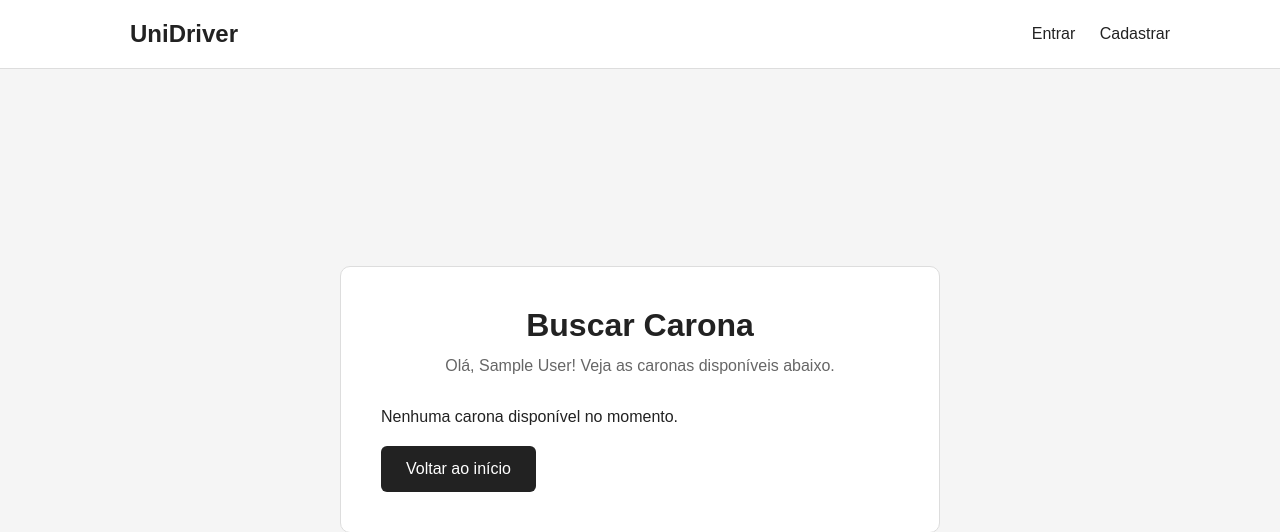
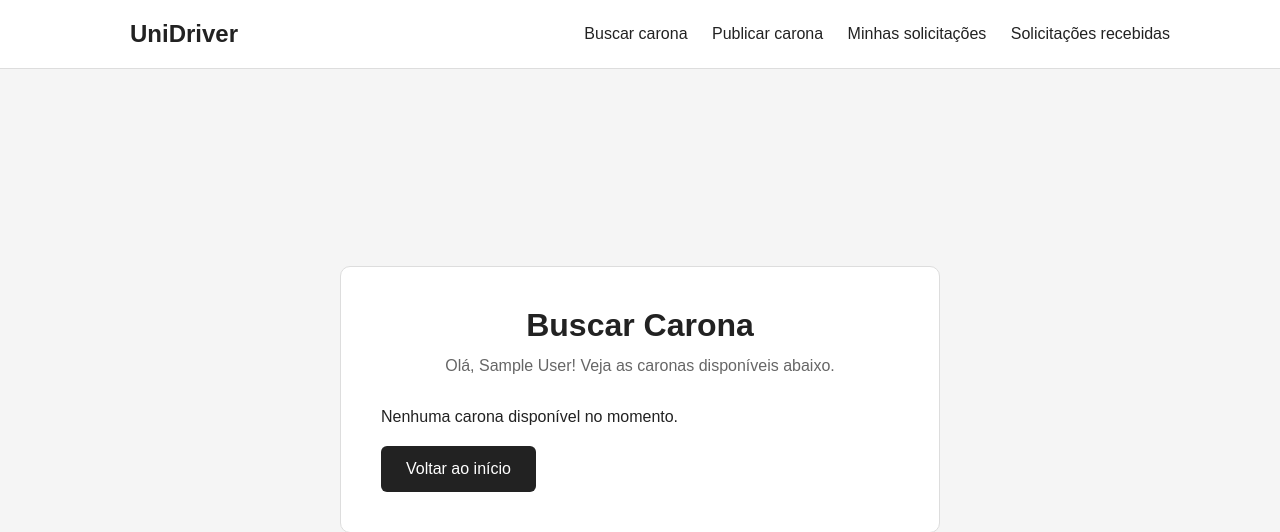
Before and after one commit to guilhermetelles890/Projeto-Carona-universitaria, a Flask app: page /buscar_caronas in a window 1280 px wide. Shown: the top 532 px of the page. Run offline with Flask 3, Linux system fonts and the light colour scheme; the visitor is signed in with stand-in values (Sample User, id 1); data comes from the database, SQL or seed files in the repository; data that the repository does not hold is empty.

Commit message:
Solicitação de carona adicionado para os passageiros e aceitação de carona adicionado para os motoristas

```diff
--- a/app/database.py
+++ b/app/database.py
@@ -133,4 +133,142 @@ def listar_trajetos():
     conexao.close()
     return trajetos
 
+
+def buscar_trajeto_por_id(id_trajeto):
+    conexao = conectar_banco()
+
+    trajeto = conexao.execute("""
+        SELECT * FROM trajetos WHERE id_trajeto = ?
+    """, (id_trajeto,)).fetchone()
+
+    conexao.close()
+    return trajeto
+
+
+def buscar_solicitacao_existente(id_trajeto, id_usuario):
+    conexao = conectar_banco()
+
+    solicitacao = conexao.execute("""
+        SELECT * FROM solicitacoes
+        WHERE id_trajeto = ? AND id_usuario = ? AND status IN ('pendente', 'aceita')
+    """, (id_trajeto, id_usuario)).fetchone()
+
+    conexao.close()
+    return solicitacao
+
+
+def criar_solicitacao(id_trajeto, id_usuario):
+    conexao = conectar_banco()
+    cursor = conexao.cursor()
+
+    cursor.execute("""
+        INSERT INTO solicitacoes (id_trajeto, id_usuario, status)
+        VALUES (?, ?, 'pendente')
+    """, (id_trajeto, id_usuario))
+
+    conexao.commit()
+    conexao.close()
+
+
+def buscar_solicitacao_por_id(id_solicitacao):
+    conexao = conectar_banco()
+
+    solicitacao = conexao.execute("""
+        SELECT solicitacoes.*, trajetos.id_usuario AS id_motorista,
+               trajetos.vagas_disponiveis, trajetos.origem, trajetos.destino
+        FROM solicitacoes
+        JOIN trajetos ON solicitacoes.id_trajeto = trajetos.id_trajeto
+        WHERE solicitacoes.id_solicitacao = ?
+    """, (id_solicitacao,)).fetchone()
+
+    conexao.close()
+    return solicitacao
+
+
+def listar_solicitacoes_recebidas(id_usuario_motorista):
+    conexao = conectar_banco()
+
+    solicitacoes = conexao.execute("""
+        SELECT solicitacoes.*, trajetos.origem, trajetos.destino,
+               trajetos.data_hora_saida, trajetos.vagas_disponiveis,
+               usuarios.nome AS passageiro_nome, usuarios.telefone AS passageiro_telefone
+        FROM solicitacoes
+        JOIN trajetos ON solicitacoes.id_trajeto = trajetos.id_trajeto
+        JOIN usuarios ON solicitacoes.id_usuario = usuarios.id
+        WHERE trajetos.id_usuario = ?
+        ORDER BY (solicitacoes.status = 'pendente') DESC, solicitacoes.data_solicitacao DESC
+    """, (id_usuario_motorista,)).fetchall()
+
+    conexao.close()
+    return solicitacoes
+
+
+def listar_minhas_solicitacoes(id_usuario):
+    conexao = conectar_banco()
+
+    solicitacoes = conexao.execute("""
+        SELECT solicitacoes.*, trajetos.origem, trajetos.destino,
+               trajetos.data_hora_saida, usuarios.nome AS motorista_nome,
+               usuarios.telefone AS motorista_telefone
+        FROM solicitacoes
+        JOIN trajetos ON solicitacoes.id_trajeto = trajetos.id_trajeto
+        JOIN usuarios ON trajetos.id_usuario = usuarios.id
+        WHERE solicitacoes.id_usuario = ?
+        ORDER BY solicitacoes.data_solicitacao DESC
+    """, (id_usuario,)).fetchall()
+
+    conexao.close()
+    return solicitacoes
+
+
+def aceitar_solicitacao(id_solicitacao):
+    conexao = conectar_banco()
+    cursor = conexao.cursor()
+
+    cursor.execute("""
+        UPDATE solicitacoes SET status = 'aceita' WHERE id_solicitacao = ?
+    """, (id_solicitacao,))
+
+    cursor.execute("""
+        SELECT id_trajeto FROM solicitacoes WHERE id_solicitacao = ?
+    """, (id_solicitacao,))
+    id_trajeto = cursor.fetchone()["id_trajeto"]
+
+    cursor.execute("""
+        UPDATE trajetos
+        SET vagas_disponiveis = vagas_disponiveis - 1
+        WHERE id_trajeto = ? AND vagas_disponiveis > 0
+    """, (id_trajeto,))
+
+    cursor.execute("""
+        SELECT vagas_disponiveis FROM trajetos WHERE id_trajeto = ?
+    """, (id_trajeto,))
+    vagas_restantes = cursor.fetchone()["vagas_disponiveis"]
+
+    if vagas_restantes <= 0:
+        cursor.execute("""
+            UPDATE trajetos SET status = 'lotado' WHERE id_trajeto = ?
+        """, (id_trajeto,))
+
+        cursor.execute("""
+            UPDATE solicitacoes SET status = 'recusada'
+            WHERE id_trajeto = ? AND status = 'pendente'
+        """, (id_trajeto,))
+
+    conexao.commit()
+    conexao.close()
+
+
+def recusar_solicitacao(id_solicitacao):
+    conexao = conectar_banco()
+    cursor = conexao.cursor()
+
+    cursor.execute("""
+        UPDATE solicitacoes SET status = 'recusada' WHERE id_solicitacao = ?
+    """, (id_solicitacao,))
+
+    conexao.commit()
+    conexao.close()
+
+
 inicializar_banco()
--- a/app/routes.py
+++ b/app/routes.py
@@ -1,7 +1,20 @@
-from flask import render_template, request, redirect, url_for, session
+from flask import render_template, request, redirect, url_for, session, flash
 
 from app import app
-from app.database import cadastrar_usuario, conectar_banco, cadastrar_trajeto, listar_trajetos
+from app.database import (
+    cadastrar_usuario,
+    conectar_banco,
+    cadastrar_trajeto,
+    listar_trajetos,
+    buscar_trajeto_por_id,
+    buscar_solicitacao_existente,
+    criar_solicitacao,
+    buscar_solicitacao_por_id,
+    listar_solicitacoes_recebidas,
+    listar_minhas_solicitacoes,
+    aceitar_solicitacao,
+    recusar_solicitacao,
+)
 from werkzeug.security import generate_password_hash, check_password_hash
 
 from functools import wraps
@@ -77,7 +90,105 @@ def login():
 @login_obrigatorio
 def buscar_caronas():
     trajetos = listar_trajetos()
-    return render_template("buscar_caronas.html", trajetos=trajetos)
+
+    # Monta um dicionário {id_trajeto: status} com as solicitações que o
+    # próprio usuário logado já fez, para exibir o status correto no botão
+    minhas_solicitacoes = listar_minhas_solicitacoes(session["usuario_id"])
+    status_por_trajeto = {
+        s["id_trajeto"]: s["status"]
+        for s in minhas_solicitacoes
+        if s["status"] in ("pendente", "aceita")
+    }
+
+    return render_template(
+        "buscar_caronas.html",
+        trajetos=trajetos,
+        status_por_trajeto=status_por_trajeto,
+    )
+
+
+@app.route("/solicitar_carona/<int:id_trajeto>", methods=["POST"])
+@login_obrigatorio
+def solicitar_carona(id_trajeto):
+    trajeto = buscar_trajeto_por_id(id_trajeto)
+
+    if trajeto is None:
+        flash("Essa carona não existe mais.")
+        return redirect(url_for("buscar_caronas"))
+
+    if trajeto["id_usuario"] == session["usuario_id"]:
+        flash("Você não pode solicitar uma vaga na sua própria carona.")
+        return redirect(url_for("buscar_caronas"))
+
+    if trajeto["vagas_disponiveis"] <= 0:
+        flash("Essa carona não tem mais vagas disponíveis.")
+        return redirect(url_for("buscar_caronas"))
+
+    ja_existe = buscar_solicitacao_existente(id_trajeto, session["usuario_id"])
+    if ja_existe:
+        flash("Você já solicitou essa carona.")
+        return redirect(url_for("buscar_caronas"))
+
+    criar_solicitacao(id_trajeto, session["usuario_id"])
+    flash("Solicitação enviada! Aguarde o motorista aceitar.")
+
+    return redirect(url_for("buscar_caronas"))
+
+
+@app.route("/minhas_solicitacoes")
+@login_obrigatorio
+def minhas_solicitacoes():
+    solicitacoes = listar_minhas_solicitacoes(session["usuario_id"])
+    return render_template("minhas_solicitacoes.html", solicitacoes=solicitacoes)
+
+
+@app.route("/solicitacoes_recebidas")
+@login_obrigatorio
+def solicitacoes_recebidas():
+    solicitacoes = listar_solicitacoes_recebidas(session["usuario_id"])
+    return render_template("solicitacoes_recebidas.html", solicitacoes=solicitacoes)
+
+
+@app.route("/solicitacao/<int:id_solicitacao>/aceitar", methods=["POST"])
+@login_obrigatorio
+def aceitar_solicitacao_route(id_solicitacao):
+    solicitacao = buscar_solicitacao_por_id(id_solicitacao)
+
+    if solicitacao is None or solicitacao["id_motorista"] != session["usuario_id"]:
+        flash("Solicitação não encontrada.")
+        return redirect(url_for("solicitacoes_recebidas"))
+
+    if solicitacao["status"] != "pendente":
+        flash("Essa solicitação já foi respondida.")
+        return redirect(url_for("solicitacoes_recebidas"))
+
+    if solicitacao["vagas_disponiveis"] <= 0:
+        flash("Não há mais vagas disponíveis nessa carona.")
+        return redirect(url_for("solicitacoes_recebidas"))
+
+    aceitar_solicitacao(id_solicitacao)
+    flash("Solicitação aceita!")
+
+    return redirect(url_for("solicitacoes_recebidas"))
+
+
+@app.route("/solicitacao/<int:id_solicitacao>/recusar", methods=["POST"])
+@login_obrigatorio
+def recusar_solicitacao_route(id_solicitacao):
+    solicitacao = buscar_solicitacao_por_id(id_solicitacao)
+
+    if solicitacao is None or solicitacao["id_motorista"] != session["usuario_id"]:
+        flash("Solicitação não encontrada.")
+        return redirect(url_for("solicitacoes_recebidas"))
+
+    if solicitacao["status"] != "pendente":
+        flash("Essa solicitação já foi respondida.")
+        return redirect(url_for("solicitacoes_recebidas"))
+
+    recusar_solicitacao(id_solicitacao)
+    flash("Solicitação recusada.")
+
+    return redirect(url_for("solicitacoes_recebidas"))
 
 @app.route("/publicar_carona", methods=["GET", "POST"])
 @login_obrigatorio
--- a/app/templates/base.html
+++ b/app/templates/base.html
@@ -16,13 +16,30 @@
             <a href="{{ url_for('inicio') }}">UniDriver</a>
 
             <div>
-                <a href="{{ url_for('login') }}">Entrar</a>
-                <a href="{{ url_for('cadastro') }}">Cadastrar</a>
+                {% if session.get('usuario_id') %}
+                    <a href="{{ url_for('buscar_caronas') }}">Buscar carona</a>
+                    <a href="{{ url_for('publicar_carona') }}">Publicar carona</a>
+                    <a href="{{ url_for('minhas_solicitacoes') }}">Minhas solicitações</a>
+                    <a href="{{ url_for('solicitacoes_recebidas') }}">Solicitações recebidas</a>
+                {% else %}
+                    <a href="{{ url_for('login') }}">Entrar</a>
+                    <a href="{{ url_for('cadastro') }}">Cadastrar</a>
+                {% endif %}
             </div>
         </nav>
     </header>
 
     <main>
+        {% with mensagens = get_flashed_messages() %}
+            {% if mensagens %}
+                <div class="flash-container">
+                    {% for mensagem in mensagens %}
+                        <div class="flash-message">{{ mensagem }}</div>
+                    {% endfor %}
+                </div>
+            {% endif %}
+        {% endwith %}
+
         {% block content %}
         {% endblock %}
     </main>
--- a/app/templates/buscar_caronas.html
+++ b/app/templates/buscar_caronas.html
@@ -21,6 +21,18 @@
                     <p>Motorista: {{ t['motorista_nome'] }}</p>
                     <p>Data/Hora: {{ t['data_hora_saida'] }}</p>
                     <p>Vagas disponíveis: {{ t['vagas_disponiveis'] }}</p>
+
+                    {% if t['id_usuario'] == session['usuario_id'] %}
+                        <span class="badge badge-neutro">Sua carona</span>
+                    {% elif status_por_trajeto.get(t['id_trajeto']) == 'aceita' %}
+                        <span class="badge badge-aceita">Solicitação aceita ✅</span>
+                    {% elif status_por_trajeto.get(t['id_trajeto']) == 'pendente' %}
+                        <span class="badge badge-pendente">Solicitação pendente</span>
+                    {% else %}
+                        <form action="{{ url_for('solicitar_carona', id_trajeto=t['id_trajeto']) }}" method="POST">
+                            <button type="submit" class="btn" style="margin-top: 10px;">Solicitar carona</button>
+                        </form>
+                    {% endif %}
                 </div>
             {% else %}
                 <p>Nenhuma carona disponível no momento.</p>
```
Also changed, not shown: app/templates/minhas_solicitacoes.html (added, +46 -0 lines), app/templates/solicitacoes_recebidas.html (added, +55 -0 lines).
